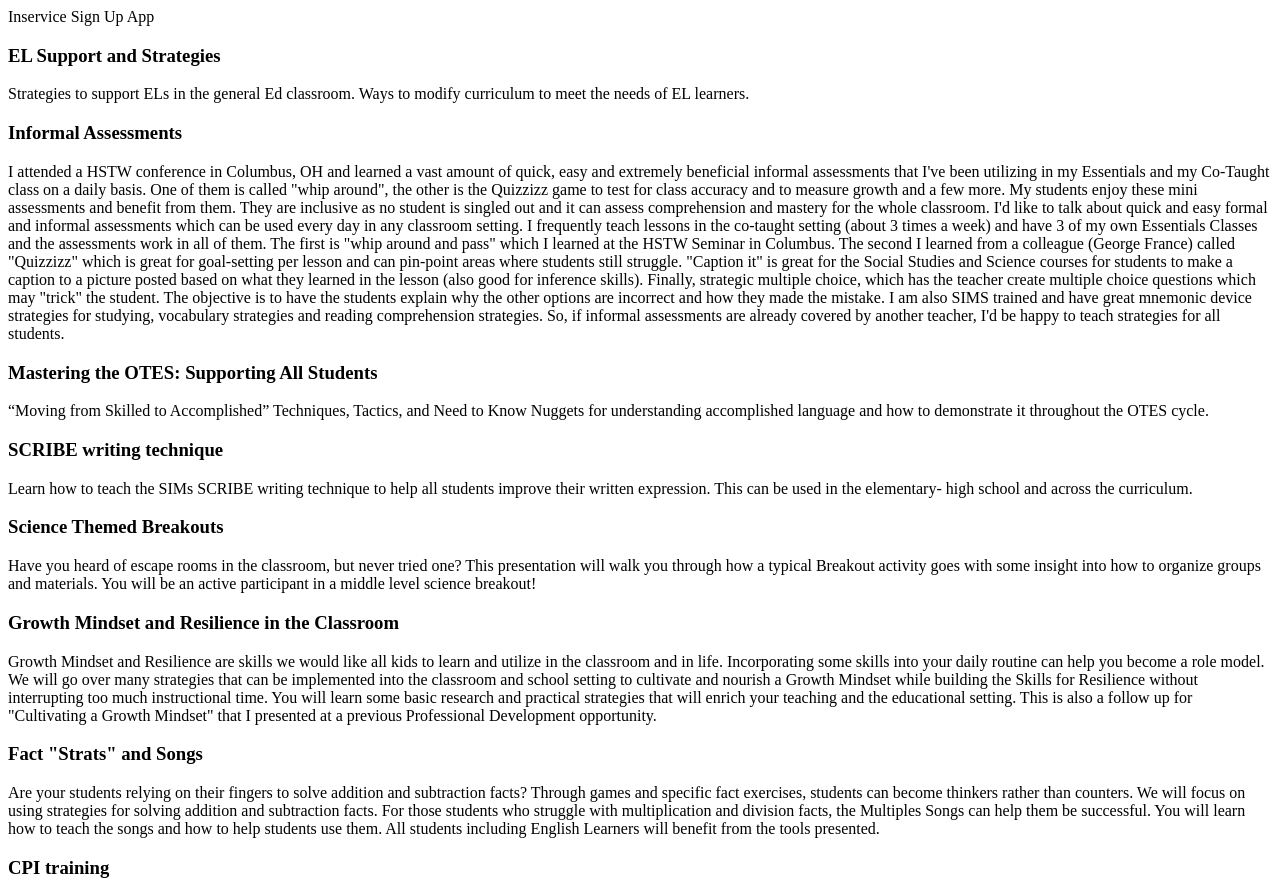
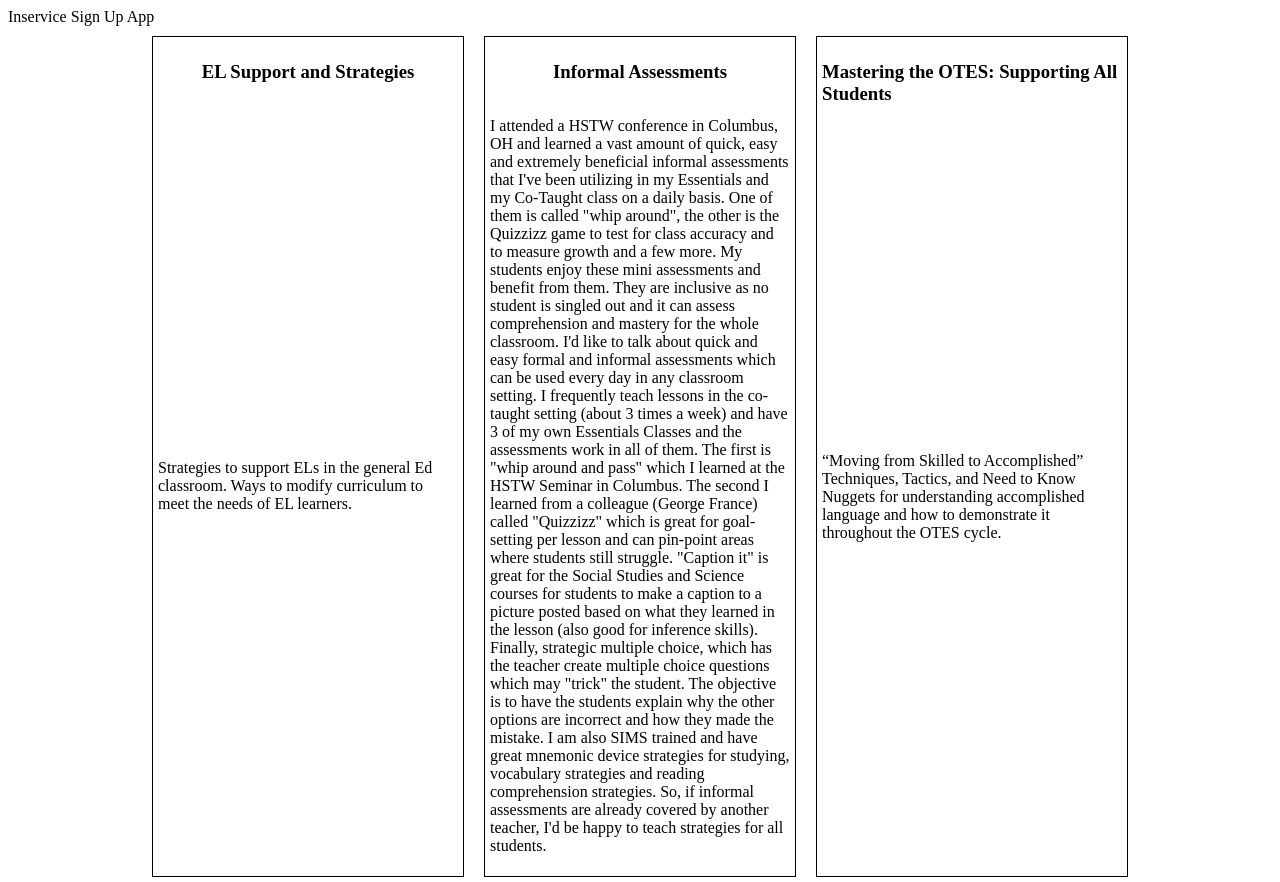
Before and after one commit to nvcompsci/CD3-Inservice-SignUp-CS2-1920, a plain HTML site: page index.html in a window 1280 px wide. Shown: the top 882 px of the page. Drawn offline with Linux system fonts and the light colour scheme.

Commit message:
add styling

```diff
--- a/index.html
+++ b/index.html
@@ -2,6 +2,7 @@
 <html>
 <head>
     <script src="script.js"></script>
+    <link rel="stylesheet" type="text/css" href="style.css">
 </head>
 <body onload="loadPage()">
 <header>Inservice Sign Up App</header>
--- /dev/null
+++ b/style.css
@@ -0,0 +1,12 @@
+article div div {
+    max-width: 300px;
+    border: 1px solid black;
+    margin: 10px 10px;
+    padding: 5px;
+}
+article div {
+    display: flex;
+    flex-direction: row;
+    flex-wrap: wrap;
+    justify-content: center;
+}
```
